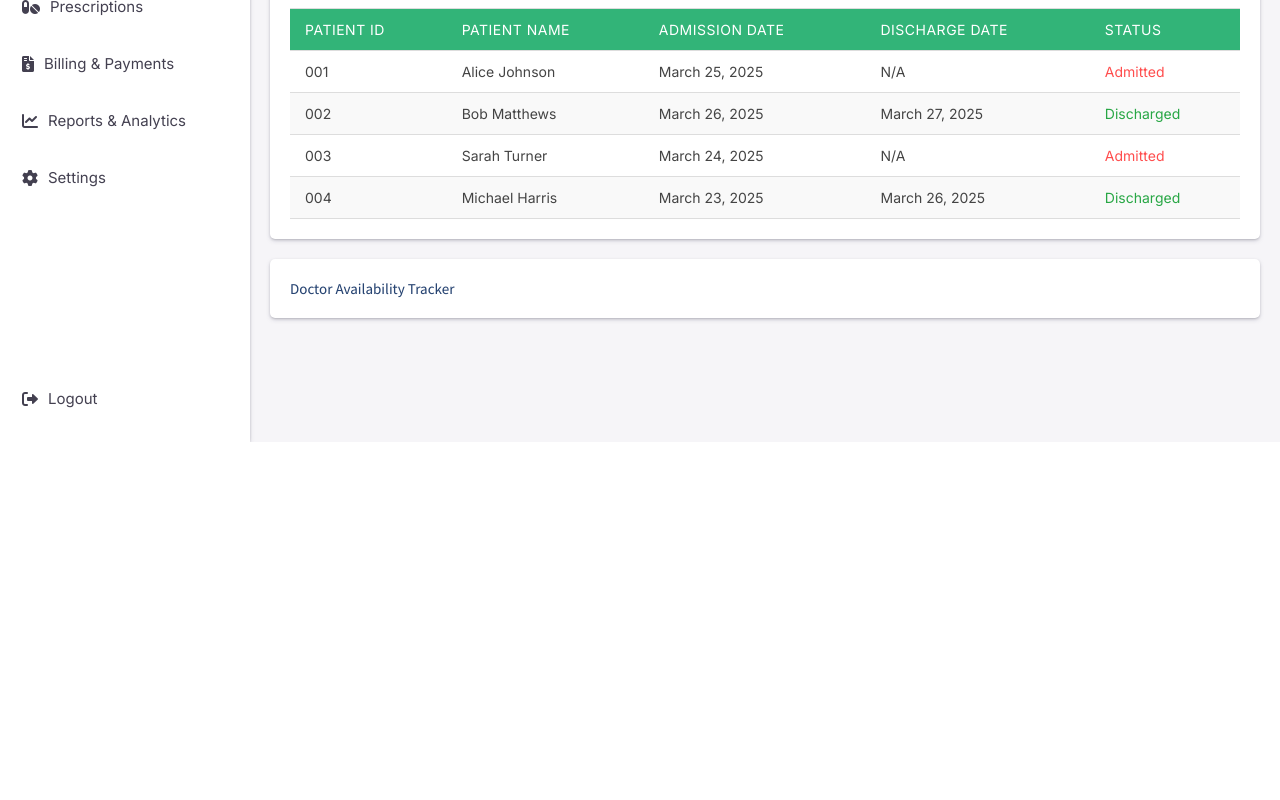
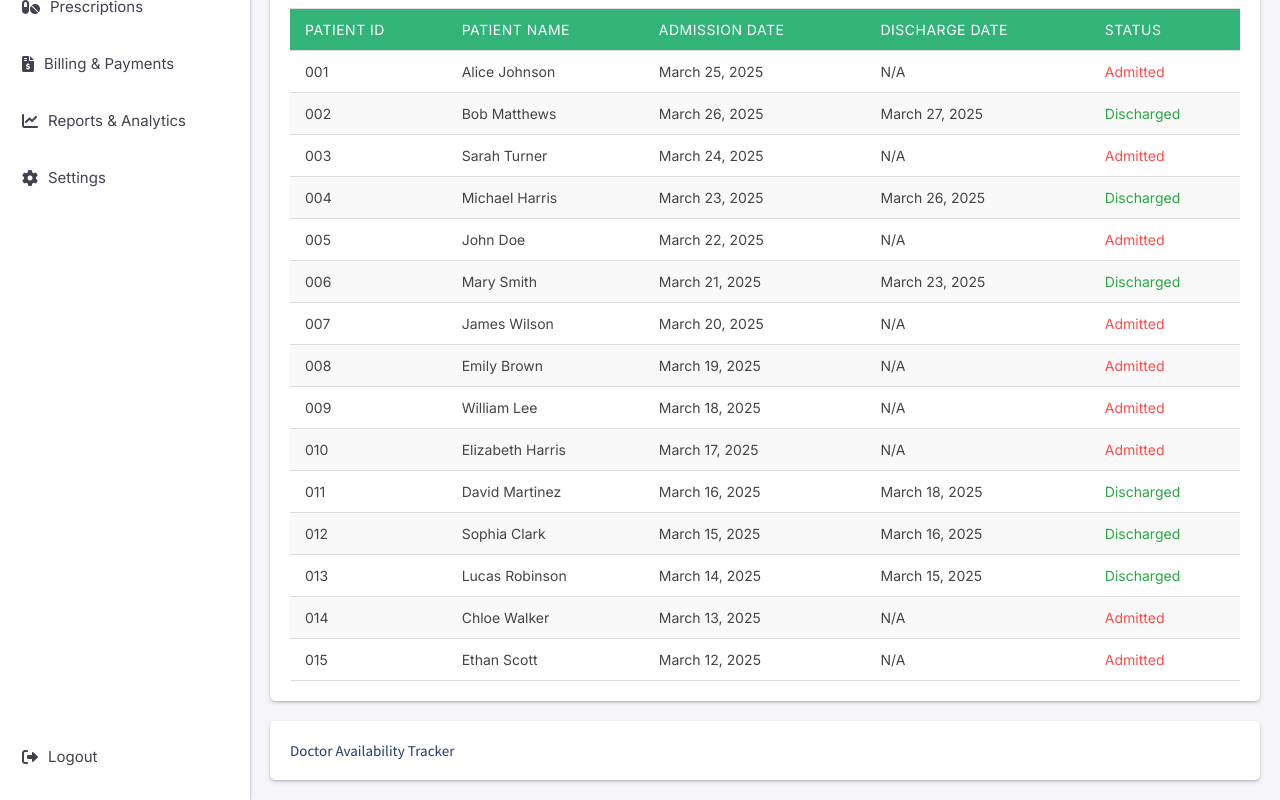
Before and after one commit to joseph-johnson27001/healthcare-dashboard, a Vue app: page / in a window 1280 px wide. Shown: the part 378-1178 px from the top of the page. Before the commit the page ends 820 px from the top, so only its background shows below. Built offline with nearby package versions, Linux system fonts and the light colour scheme.

Commit message:
Added more patient data

```diff
--- a/src/App.vue
+++ b/src/App.vue
@@ -131,6 +131,83 @@ export default {
           dischargeDate: "March 26, 2025",
           status: "Discharged",
         },
+        {
+          id: "005",
+          name: "John Doe",
+          admissionDate: "March 22, 2025",
+          dischargeDate: "",
+          status: "Admitted",
+        },
+        {
+          id: "006",
+          name: "Mary Smith",
+          admissionDate: "March 21, 2025",
+          dischargeDate: "March 23, 2025",
+          status: "Discharged",
+        },
+        {
+          id: "007",
+          name: "James Wilson",
+          admissionDate: "March 20, 2025",
+          dischargeDate: "",
+          status: "Admitted",
+        },
+        {
+          id: "008",
+          name: "Emily Brown",
+          admissionDate: "March 19, 2025",
+          dischargeDate: "",
+          status: "Admitted",
+        },
+        {
+          id: "009",
+          name: "William Lee",
+          admissionDate: "March 18, 2025",
+          dischargeDate: "",
+          status: "Admitted",
+        },
+        {
+          id: "010",
+          name: "Elizabeth Harris",
+          admissionDate: "March 17, 2025",
+          dischargeDate: "",
+          status: "Admitted",
+        },
+        {
+          id: "011",
+          name: "David Martinez",
+          admissionDate: "March 16, 2025",
+          dischargeDate: "March 18, 2025",
+          status: "Discharged",
+        },
+        {
+          id: "012",
+          name: "Sophia Clark",
+          admissionDate: "March 15, 2025",
+          dischargeDate: "March 16, 2025",
+          status: "Discharged",
+        },
+        {
+          id: "013",
+          name: "Lucas Robinson",
+          admissionDate: "March 14, 2025",
+          dischargeDate: "March 15, 2025",
+          status: "Discharged",
+        },
+        {
+          id: "014",
+          name: "Chloe Walker",
+          admissionDate: "March 13, 2025",
+          dischargeDate: "",
+          status: "Admitted",
+        },
+        {
+          id: "015",
+          name: "Ethan Scott",
+          admissionDate: "March 12, 2025",
+          dischargeDate: "",
+          status: "Admitted",
+        },
       ],
     };
   },
```
